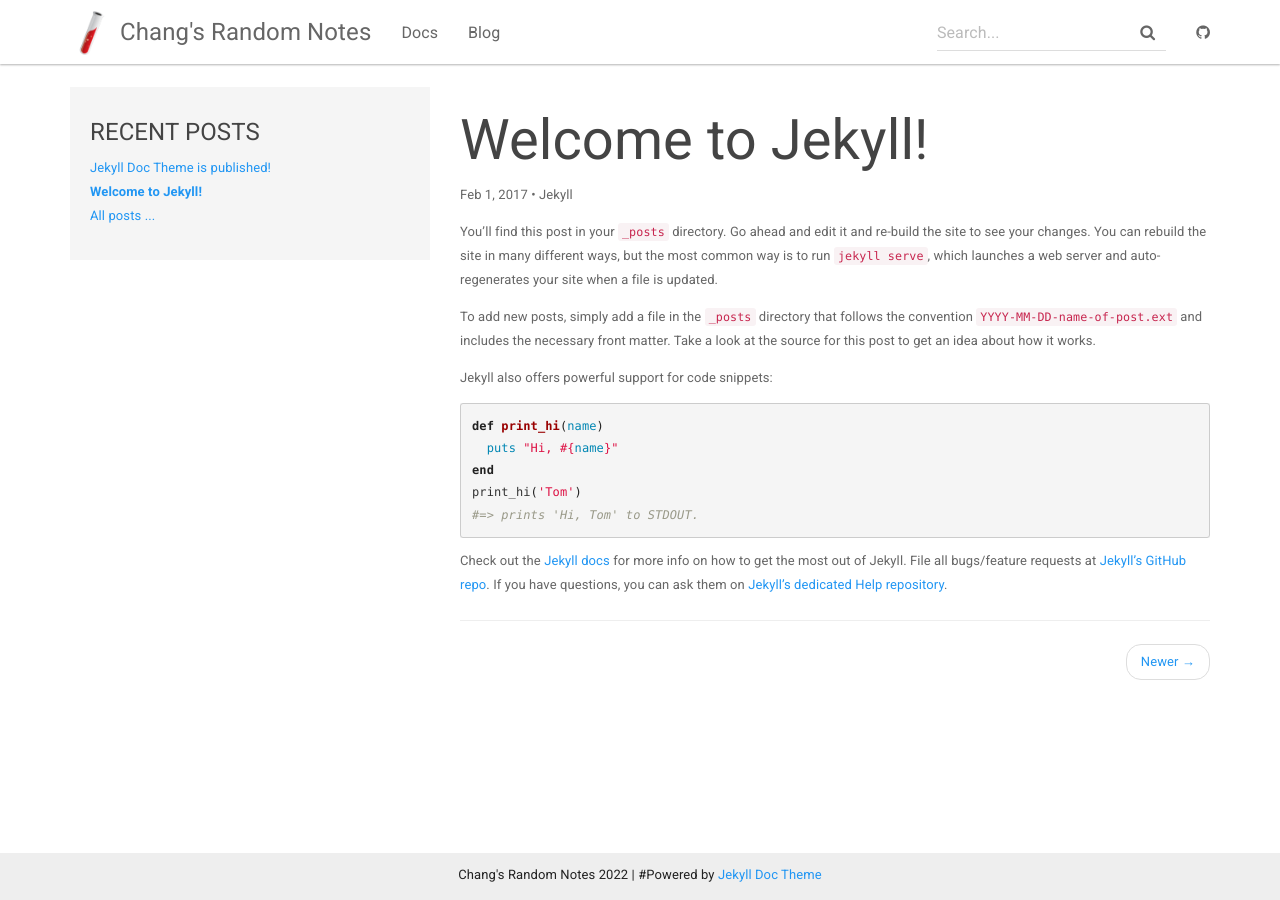
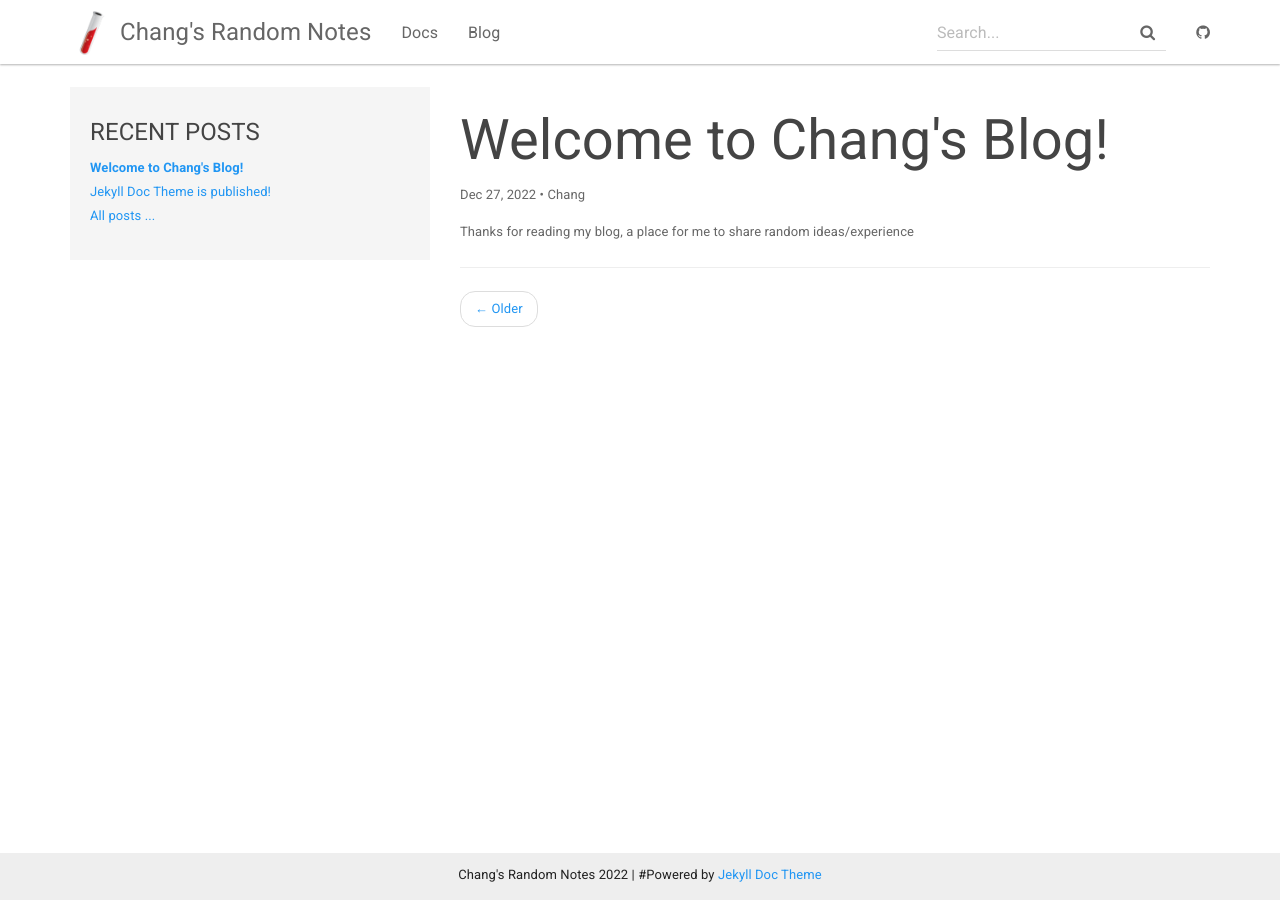
Before and after one commit to changliubio/changliubio.github.io, a Jekyll site: the page built from _posts/2017-02-01-welcome-to-jekyll.md, in a window 1280 px wide. Built offline with Jekyll 4.4.1, drawn with Linux system fonts in a browser that asks for light colours.

Commit message:
Update 2017-02-01-welcome-to-jekyll.md

```diff
--- a/_posts/2017-02-01-welcome-to-jekyll.md
+++ b/_posts/2017-02-01-welcome-to-jekyll.md
@@ -1,25 +1,7 @@
 ---
 layout: post
-title:  "Welcome to Jekyll!"
-date:   2017-02-01 09:41:09
-author: Jekyll
+title:  "Welcome to Chang's Blog!"
+date:   2022-12-27
+author: Chang
 ---
-You’ll find this post in your `_posts` directory. Go ahead and edit it and re-build the site to see your changes. You can rebuild the site in many different ways, but the most common way is to run `jekyll serve`, which launches a web server and auto-regenerates your site when a file is updated.
-
-To add new posts, simply add a file in the `_posts` directory that follows the convention `YYYY-MM-DD-name-of-post.ext` and includes the necessary front matter. Take a look at the source for this post to get an idea about how it works.
-
-Jekyll also offers powerful support for code snippets:
-
-{% highlight ruby %}
-def print_hi(name)
-  puts "Hi, #{name}"
-end
-print_hi('Tom')
-#=> prints 'Hi, Tom' to STDOUT.
-{% endhighlight %}
-
-Check out the [Jekyll docs][jekyll] for more info on how to get the most out of Jekyll. File all bugs/feature requests at [Jekyll’s GitHub repo][jekyll-gh]. If you have questions, you can ask them on [Jekyll’s dedicated Help repository][jekyll-help].
-
-[jekyll]:      http://jekyllrb.com
-[jekyll-gh]:   https://github.com/jekyll/jekyll
-[jekyll-help]: https://github.com/jekyll/jekyll-help
+Thanks for reading my blog, a place for me to share random ideas/experience
```
